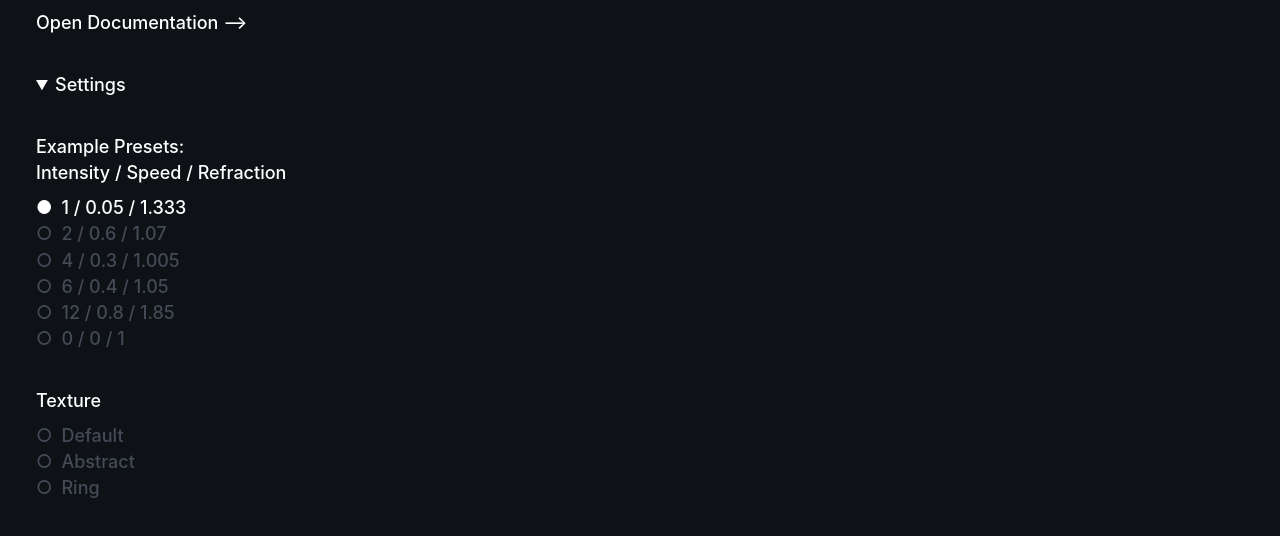
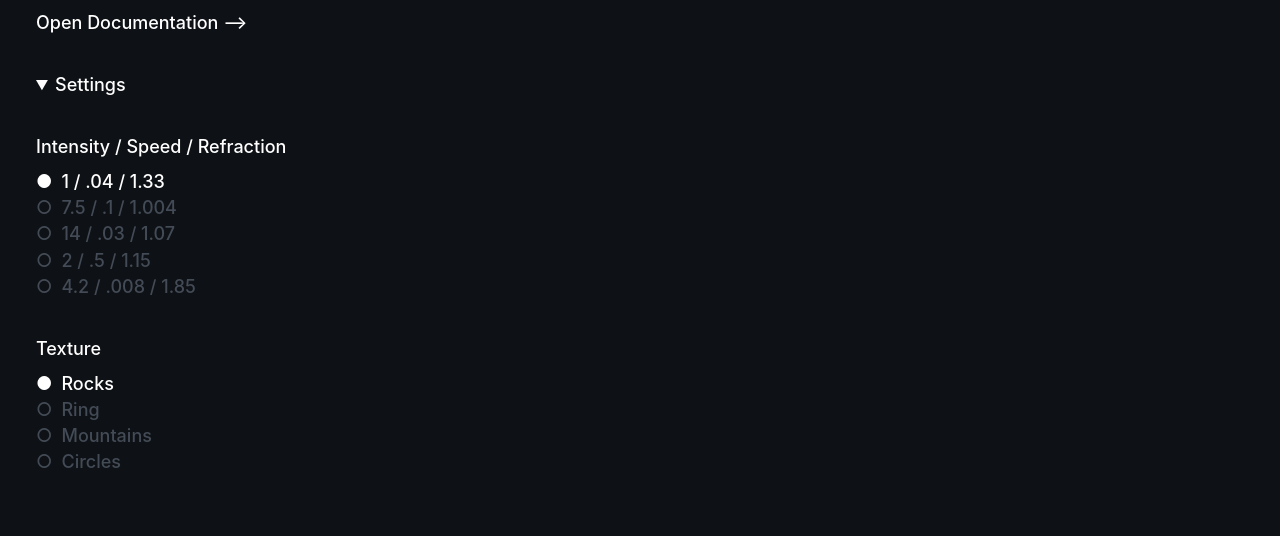
Before and after one commit to marcantondahmen/image-refractor, a website built with webpack: page demo/index.html in a window 1280 px wide. Shown: the part 152-688 px from the top of the page. Built offline with nearby package versions, Linux system fonts and the light colour scheme; a web font is replaced by a local one; what glslCanvas would draw is missing.

Commit message:
add image download

```diff
--- a/demo/index.html
+++ b/demo/index.html
@@ -29,18 +29,18 @@
 	<body>
 		<div class="wrapper">
 			<image-refractor
-				width="1000"
-				height="1000"
-				refract="1.333"
-				speed="0.05"
+				width="1800"
+				height="1800"
+				refract="1.33"
+				speed=".04"
 				intensity="1"
-				src="assets/demo.png"
+				src="assets/rocks.jpg"
 			></image-refractor>
 			<main>
 				<h1>Image<br />Refractor</h1>
 				<p>
 					<a
-						href="https://github.com/marcantondahmen/image-refractor"
+						href="https://github.com/marcantondahmen/image-refractor#readme"
 						target="_blank"
 					>
 						Open Documentation ⟶
@@ -50,55 +50,45 @@
 					<summary>Settings</summary>
 					<div>
 						<div class="presets">
-							<label>
-								Example Presets:
-								<br />
-								Intensity / Speed / Refraction
-							</label>
+							<label>Intensity / Speed / Refraction</label>
 							<refractor-preset
 								class="active"
+								speed=".04"
+								refract="1.33"
 								intensity="1"
-								speed="0.05"
-								refract="1.333"
 							></refractor-preset>
 							<refractor-preset
-								speed="0.6"
-								refract="1.07"
-								intensity="2"
+								speed=".1"
+								refract="1.004"
+								intensity="7.5"
 							></refractor-preset>
 							<refractor-preset
-								speed="0.3"
-								refract="1.005"
-								intensity="4"
+								speed=".03"
+								refract="1.07"
+								intensity="14"
 							></refractor-preset>
 							<refractor-preset
-								intensity="6"
-								speed="0.4"
-								refract="1.05"
+								intensity="2"
+								speed=".5"
+								refract="1.15"
 							></refractor-preset>
 							<refractor-preset
-								intensity="12"
-								speed="0.8"
+								intensity="4.2"
+								speed=".008"
 								refract="1.85"
-							></refractor-preset>
-							<refractor-preset
-								intensity="0"
-								speed="0"
-								refract="1"
 							></refractor-preset>
 						</div>
 						<div class="presets">
 							<label>Texture</label>
+							<swap-image src="assets/rocks.jpg" class="active"
+								>Rocks</swap-image
+							>
+							<swap-image src="assets/ring.jpg">Ring</swap-image>
+							<swap-image src="assets/mountains.jpg"
+								>Mountains</swap-image
+							>
 							<swap-image src="assets/demo.png"
-								>Default</swap-image
-							>
-							<swap-image
-								src="https://source.unsplash.com/nCdBlbqlj4E/800x800"
-								>Abstract</swap-image
-							>
-							<swap-image
-								src="https://source.unsplash.com/Jzf8cyxg76g/800x800"
-								>Ring</swap-image
+								>Circles</swap-image
 							>
 						</div>
 					</div>
--- a/package.json
+++ b/package.json
@@ -13,8 +13,9 @@
   ],
   "scripts": {
     "clean": "rm -rf ./dist",
-    "start": "webpack serve --no-hot --open --mode development",
-    "build": "npm run clean && webpack --mode production",
+    "download-images": "node bin/download-images.js",
+    "start": "npm run clean && npm run download-images && webpack serve --no-hot --open --mode development",
+    "build": "npm run clean && npm run download-images && webpack --mode production",
     "release": "sh bin/release.sh",
     "prepublishOnly": "npm run build"
   },
@@ -41,6 +42,7 @@
     "less-loader": "^11.1.3",
     "mini-css-extract-plugin": "^2.7.6",
     "modern-normalize": "^2.0.0",
+    "sharp": "^0.32.6",
     "terser-webpack-plugin": "^5.3.9",
     "ts-loader": "^9.5.0",
     "typeface-inter": "^3.18.1",
```
Also changed, not shown: bin/download-images.js (added, +57 -0 lines), 1 other file.
